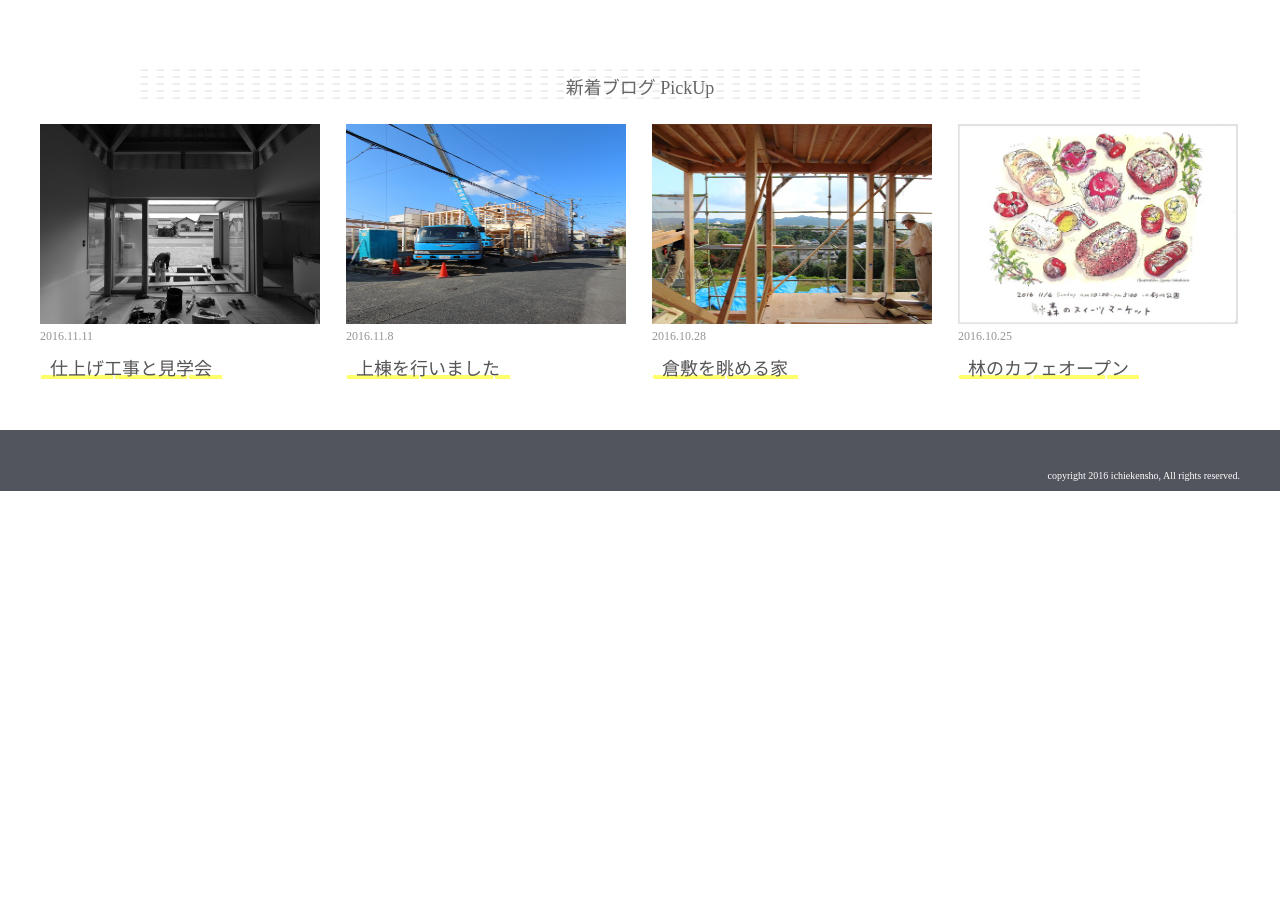
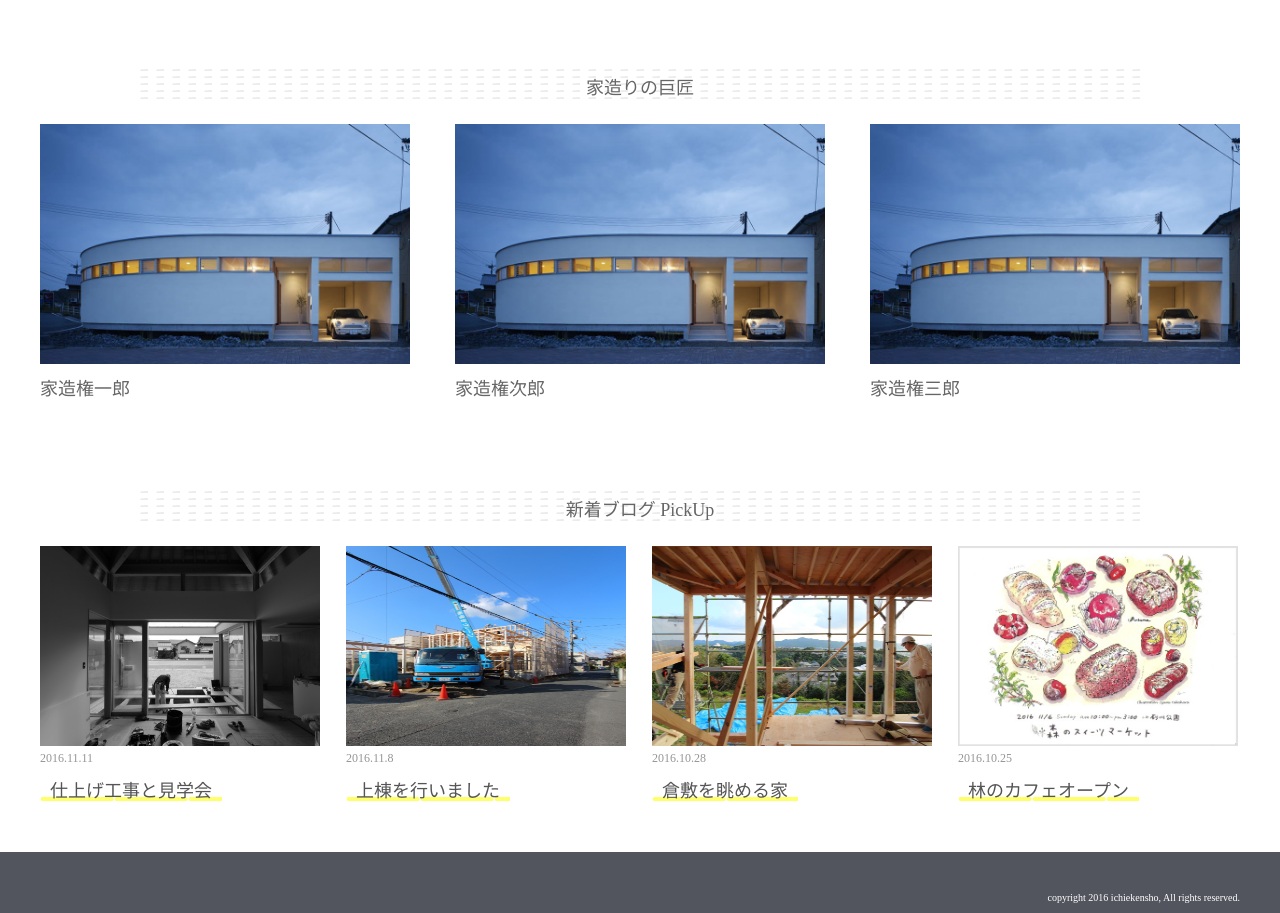
Before and after one commit to T-Aizawa/21, a plain HTML site: page index.html in a window 1280 px wide. Shown: the part 1560-2473 px from the top of the page. Before the commit the page ends 2051 px from the top, so only its background shows below. Drawn offline with nearby package versions, Linux system fonts and the light colour scheme.

Commit message:
index.htmlに新規セクションの追加：家造りの巨匠

```diff
--- a/index.html
+++ b/index.html
@@ -122,6 +122,29 @@
         </div>
       </section>
       <section class="section">
+        <h1 class="section-header">家造りの巨匠</h1>
+        <div class="section-content inner cf">
+          <div class="box-gallery">
+            <div class="image-box">
+              <img src="./img/ga6.jpg" alt="野田の家テラス">
+            </div>
+            <h2 class="gallery-title">家造権一郎</h2>
+          </div>
+          <div class="box-gallery box-middle">
+            <div class="image-box">
+              <img src="./img/ga6.jpg" alt="野田の家テラス">
+            </div>
+            <h2 class="gallery-title">家造権次郎</h2>
+          </div>
+          <div class="box-gallery">
+            <div class="image-box">
+              <img src="./img/ga6.jpg" alt="野田の家テラス">
+            </div>
+            <h2 class="gallery-title">家造権三郎</h2>
+          </div>
+        </div>
+      </section>
+      <section class="section">
         <h1 class="section-header">新着ブログ PickUp</h1>
         <div class="section-content inner cf">
           <article class="article">
```
